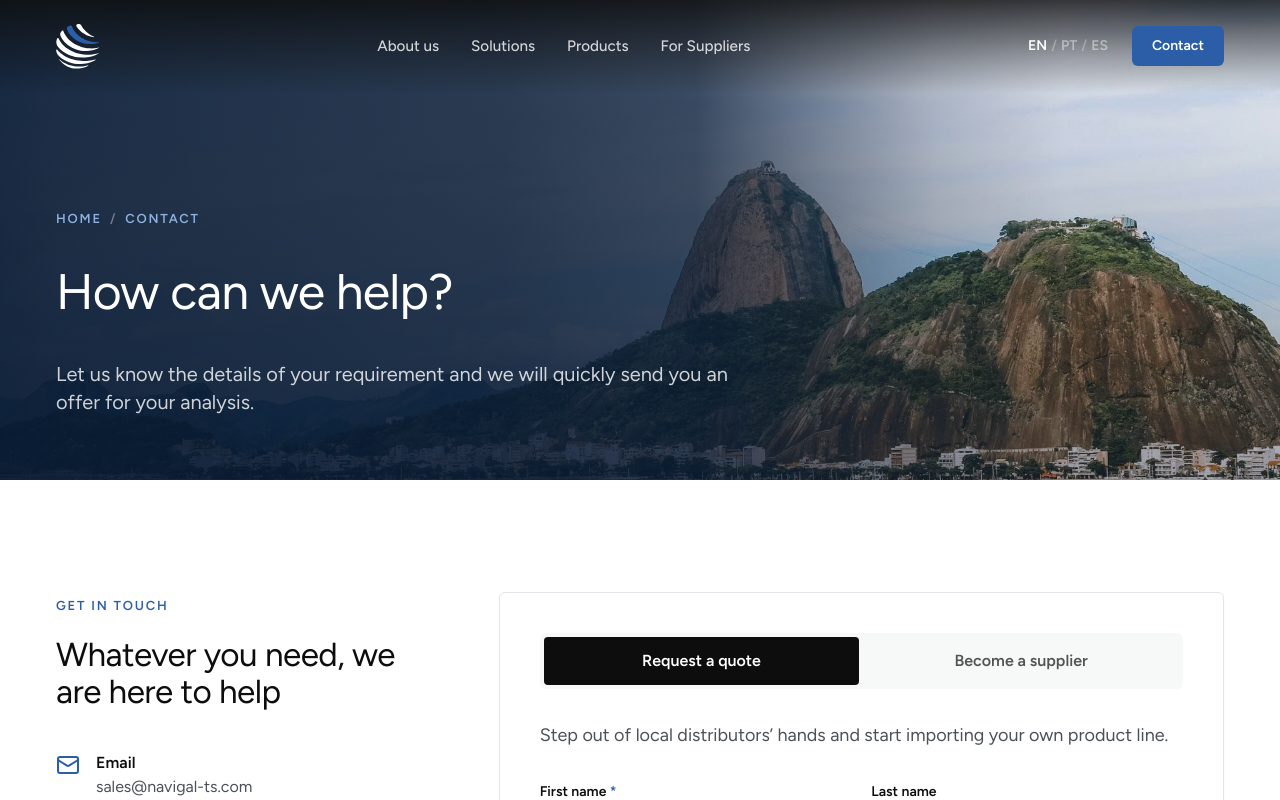
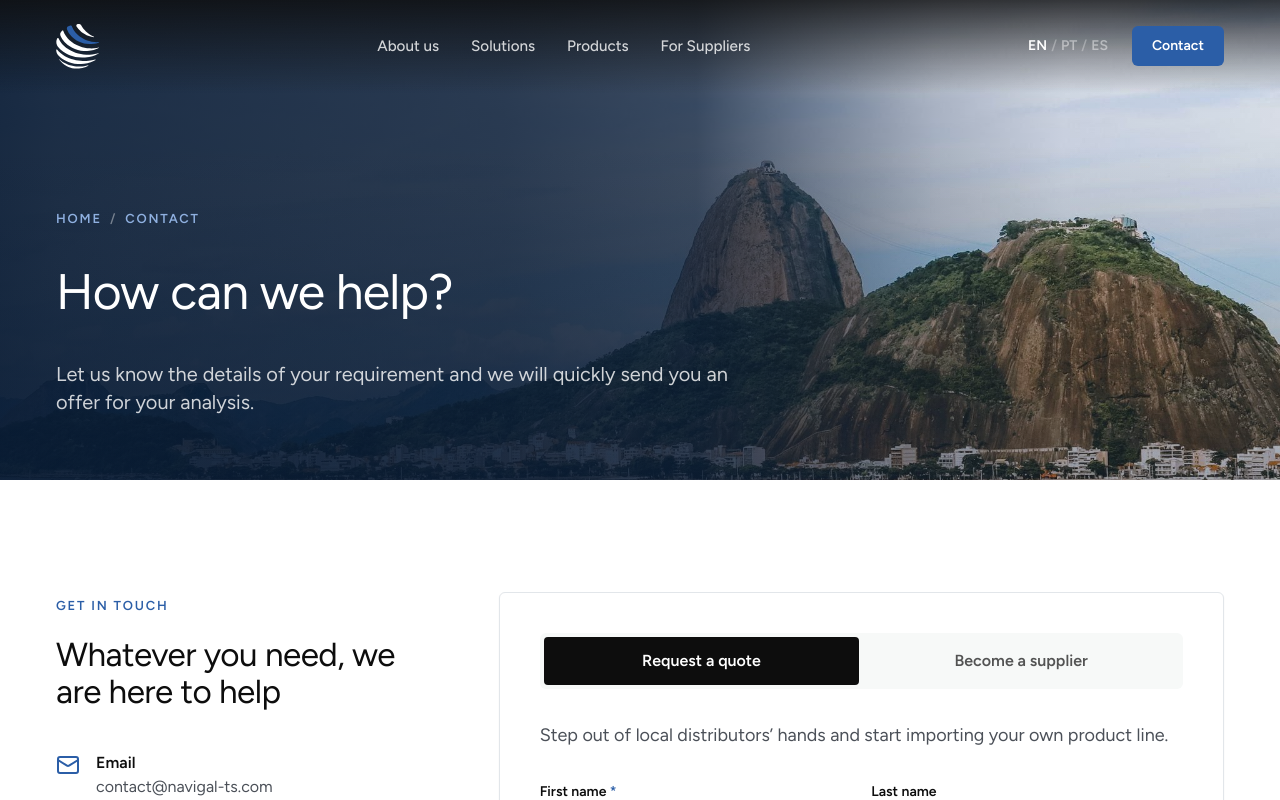
Before and after one commit to mkttrustads/site-navigal, a Next.js app: page /contact in a window 1280 px wide. Shown: the top 800 px of the page. Built offline with nearby package versions, Linux system fonts and the light colour scheme.

Commit message:
Troca e-mail de contato sales@navigal-ts.com por contact@navigal-ts.com
Co-Authored-By: Claude Sonnet 5.5 <noreply@anthropic.com>
Claude-Session: https://claude.ai/code/session_01KKQ6nDo4dYCoocCUbjt1Gd

```diff
--- a/content/site.ts
+++ b/content/site.ts
@@ -13,7 +13,7 @@ export const company = {
   // Ano de lançamento da Navigal (2024). Alimenta o foundingDate do JSON-LD e
   // deve ficar igual a facts.launched e à linha do tempo do About.
   founded: 2024,
-  email: 'sales@navigal-ts.com',
+  email: 'contact@navigal-ts.com',
   // Número único, igual em todos os idiomas (sem rótulo de região).
   phones: [{ display: '+55 (47) 98844-9269', href: 'tel:+5547988449269' }],
   address: {
--- a/scripts/check-i18n.cjs
+++ b/scripts/check-i18n.cjs
@@ -55,7 +55,7 @@ const KEEP = new RegExp(
       'Navigal', 'Trust Group', 'Trust Tech', 'Taglog', 'Instituto Trust', 'Trust Comércio Exterior',
       'Navigal Trading Solutions Limited', 'TRADING SOLUTIONS LIMITED', 'Global Brands Management',
       'Top 35\\*', 'NCM', 'EDTA', 'DOTP, DOP, DINP', 'WhatsApp', 'Trader', 'Miami', 'China', 'Total:',
-      'Error 404', 'sales@navigal-ts\\.com', 'Al Hamra Industrial Zone FZ',
+      'Error 404', 'contact@navigal-ts\\.com', 'Al Hamra Industrial Zone FZ',
       'RAKEZ Amenity Center, Al Hamra Industrial Zone FZ, Ras Al Khaimah',
       'Trading company, UAE', 'Garuva, SC', 'Sumaré, SP', 'Cabo de Santo Agostinho, PE', 'ISO 9001', 'SASSMAQ e ISO 9001',
       'PP, PE, PVC (e|y) PET', '200 mesh', 'Brazil', 'Taiwan', 'Vietnam', 'Taglog Logística Integrada.*',
```
Also changed, not shown: 1 other file (tests, documents, lock files or other folders).
